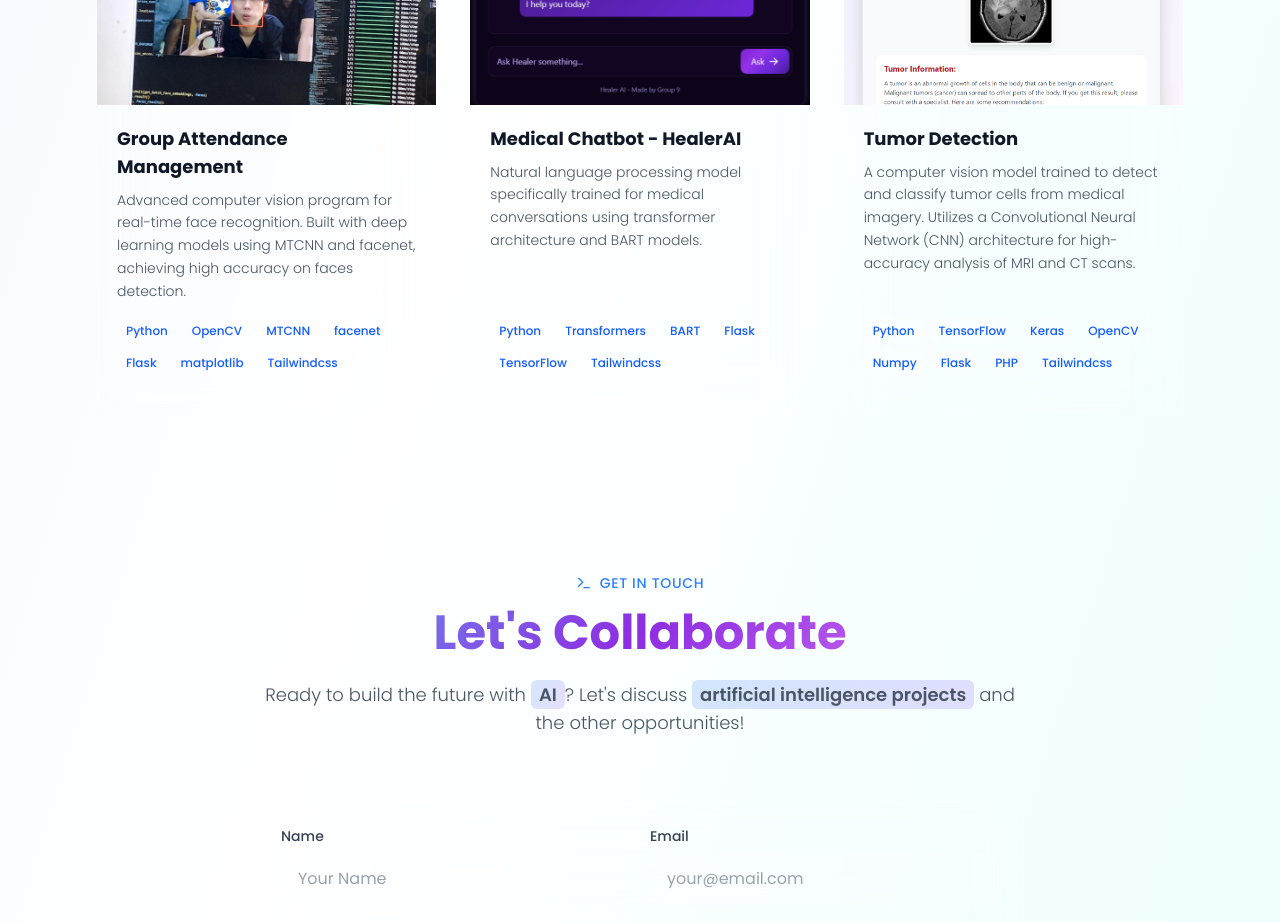
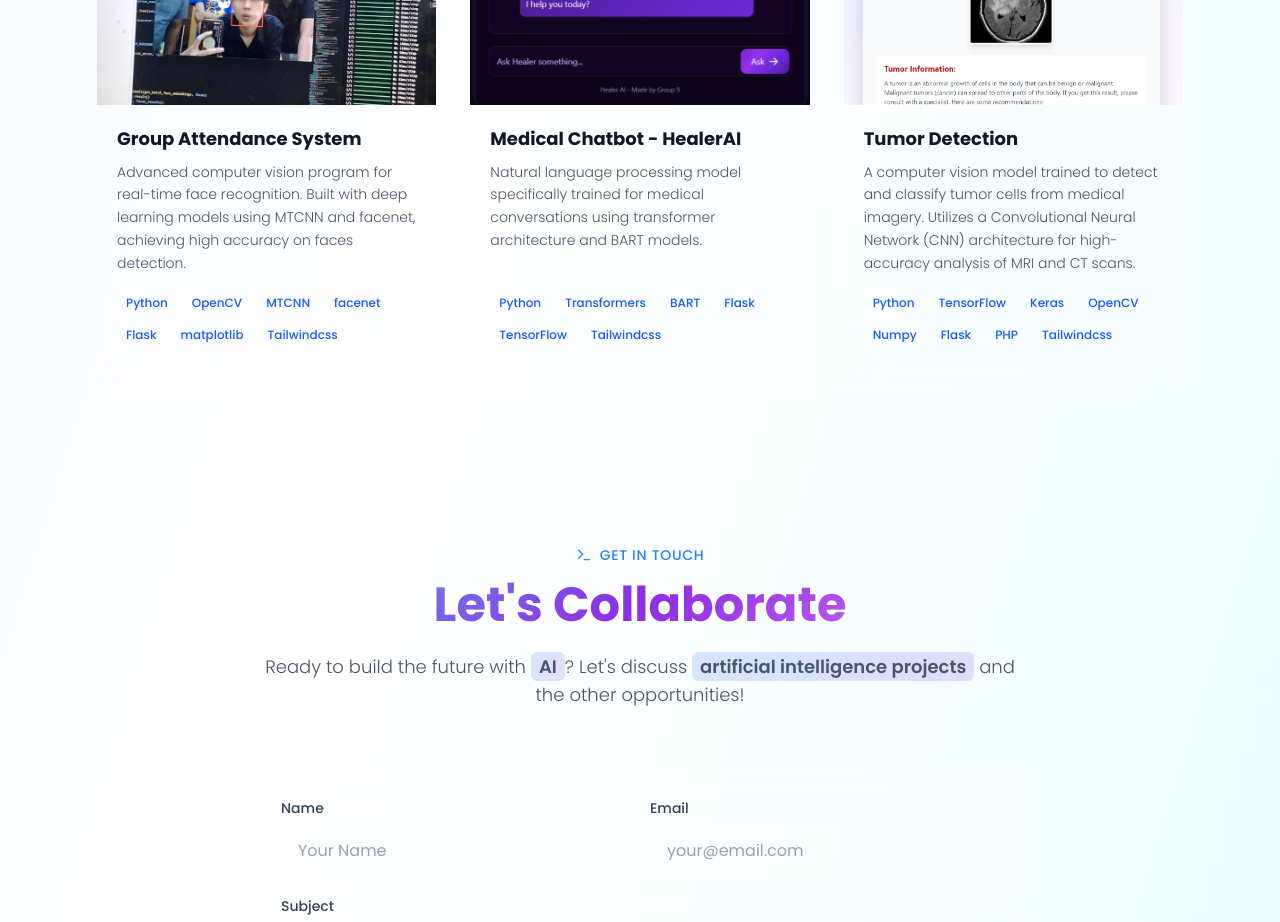
Before and after one commit to kireistar/star-s, a React (Vite) app: page / in a window 1280 px wide. Shown: the part 2400-3322 px from the top of the page. Built offline with nearby package versions, Linux system fonts and the light colour scheme.

Commit message:
updated: updated curiculum vitae

```diff
--- a/src/App.tsx
+++ b/src/App.tsx
@@ -332,10 +332,10 @@ function Footer({ isDark, scrollToSection, handleCopyEmail, copyStatus }: Footer
             <div className="flex items-center gap-4">
               <div className="flex space-x-3">
                 {socialLinks.map((social, index) => {
-                    // 3. We check if the icon is the Email icon
+                    // Check if the icon is the Email icon
                     if (social.label === "Email") {
                       return (
-                        // If it is, we render a button that calls our new function
+                        // If it is, render a button that calls our new function
                         <motion.button
                           key={index}
                           onClick={handleCopyEmail}
@@ -348,7 +348,7 @@ function Footer({ isDark, scrollToSection, handleCopyEmail, copyStatus }: Footer
                         </motion.button>
                       );
                     } else {
-                      // Otherwise, we render the normal link
+                      // Otherwise, render the normal link
                       return (
                         <motion.a
                           key={index}
@@ -368,7 +368,7 @@ function Footer({ isDark, scrollToSection, handleCopyEmail, copyStatus }: Footer
               </div>
             </div>
 
-            {/* 4. We add a new element to display the "Copied!" message */}
+            {/* Add a new element to display the "Copied!" message */}
               <AnimatePresence>
                 {copyStatus && (
                   <motion.p
@@ -482,7 +482,7 @@ function App() {
 
   // Function to handle email copy
   const handleCopyEmail = async () => {
-    const email = "littlestar0100@gmail.com";
+    const email = "bintangrdn.works@gmail.com";
 
     try {
       await navigator.clipboard.writeText(email);
@@ -510,7 +510,7 @@ function App() {
   const handleFormSubmit = async (event: React.FormEvent<HTMLFormElement>) => {
     event.preventDefault();
 
-    // 1. Get the reCAPTCHA value from the component
+    // Get the reCAPTCHA value from the component
     const captchaValue = recaptchaRef.current?.getValue();
     if (!captchaValue) {
       setFormResult("Please complete the CAPTCHA first.");
@@ -527,7 +527,7 @@ function App() {
     setIsSubmitting(true); // Set submitting state to true
     setFormResult("Sending your message...");
 
-    // 2. Send the form data directly using EmailJS
+    // Send the form data directly using EmailJS
     // EmailJS will automatically handle the reCAPTCHA verification on their server
     emailjs.sendForm(
         'service_dz2imxl',    // Your Service ID from EmailJS
@@ -557,7 +557,7 @@ function App() {
 
   const projects = [
         {
-          title: "Group Attendance Management",
+          title: "Group Attendance System",
           description:
             "Advanced computer vision program for real-time face recognition. Built with deep learning models using MTCNN and facenet, achieving high accuracy on faces detection.",
           image: "/projects/group-attendance.jpg",
@@ -751,8 +751,8 @@ function App() {
             <motion.div className="flex flex-col sm:flex-row gap-4 items-center justify-center mb-12" variants={itemVariants}>
               <motion.div whileHover={{ scale: 1.05 }} whileTap={{ scale: 0.95 }}>
                 <a
-                  href="Bintang-Ramadhan-Resume.pdf"
-                  download="Bintang-Ramadhan-Resume.pdf"
+                  href="Hafidh_Bintang_Ramadhan_CV.pdf"
+                  download="Hafidh_Bintang_Ramadhan_CV.pdf"
                   target="_blank"
                   rel="noopener noreferrer"
                 >
```
Also changed, not shown: 2 other files (tests, documents, lock files or other folders).
